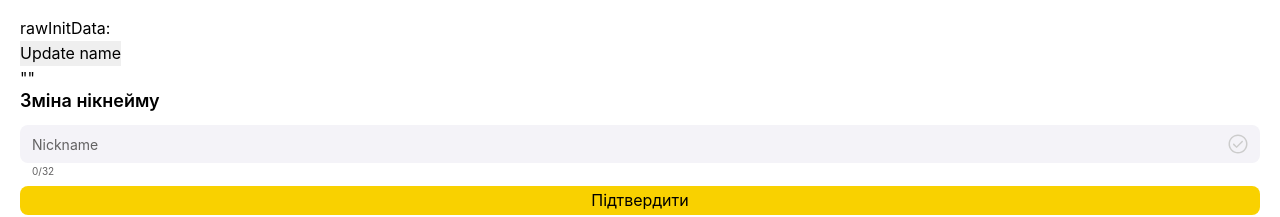
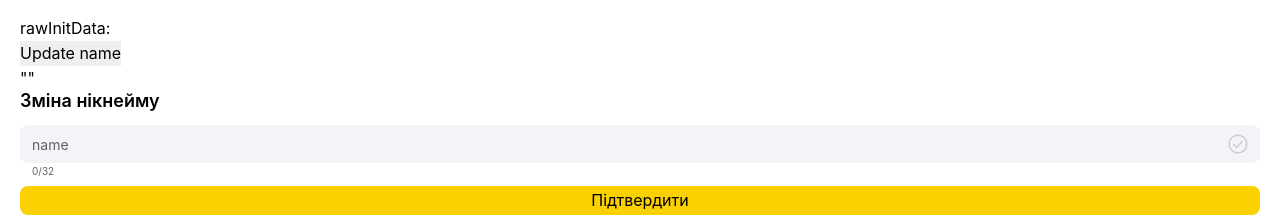
Before and after one commit to emfree94/test-game, a React (Vite) app: page /profile/settings/nickname in a window 1280 px wide. Shown: the top 217 px of the page. Built offline with nearby package versions, Linux system fonts and the light colour scheme.

Commit message:
add logic to change name

```diff
--- a/src/App.tsx
+++ b/src/App.tsx
@@ -1,4 +1,3 @@
-// src/App.tsx
 import { useEffect, useState } from 'react'
 import { useDispatch, useSelector } from 'react-redux'
 import { usePostTelegramDataMutation } from './features/api/apiSlice'
@@ -6,7 +5,6 @@ import { userData } from 'features/response/responseSlice'
 import { Outlet } from 'react-router-dom'
 import { Navigation } from '@components/Navigation/Navigation'
 import { useUpdateAccountNameMutation } from 'features/api/putSlice'
-import { any } from 'zod'
 
 declare global {
   interface Window {
@@ -31,15 +29,8 @@ export const App = () => {
       const initData = tg.initData
       setRawInitData(initData)
 
-      postTelegramData(initData)
-        .unwrap()
-        .then((response) => {
-          console.log('Response from API:', response)
-          dispatch(userData(response.data))
-        })
-        .catch((error) => {
-          console.error('Error during POST request:', error)
-        })
+      postTelegramData(initData).unwrap()
+      dispatch(userData(data.data))
     }
   }, [dispatch, postTelegramData])
 
--- a/src/components/buttons/button/Button.tsx
+++ b/src/components/buttons/button/Button.tsx
@@ -12,6 +12,7 @@ interface ButtonProps {
   buttonIcon?: string
   disabled?: boolean
   fontSize?: string
+  type?: 'submit' | 'button'
 }
 
 export const Button: React.FC<ButtonProps> = ({
@@ -25,9 +26,11 @@ export const Button: React.FC<ButtonProps> = ({
   buttonIcon,
   size,
   disabled,
+  type = 'button',
 }) => {
   return (
     <button
+      type={type}
       disabled={disabled}
       className={`button-component ${className} ${
         colorVariant && colorVariant
--- a/src/features/api/putSlice.ts
+++ b/src/features/api/putSlice.ts
@@ -6,7 +6,6 @@ export const putSlice = createApi({
   baseQuery: fetchBaseQuery({
     baseUrl: 'https://api.chuvachi.online/api',
     prepareHeaders: (headers) => {
-      // Додаємо токен авторизації, якщо він є в стані (state)
       const token = localStorage.getItem('token')
       if (token) {
         headers.set('Authorization', `Bearer ${token}`)
--- a/src/pages/changeNickname/ChangeNicknamePage.tsx
+++ b/src/pages/changeNickname/ChangeNicknamePage.tsx
@@ -7,9 +7,12 @@ import { zodResolver } from '@hookform/resolvers/zod'
 import { FC } from 'react'
 import { useNavigate } from 'react-router-dom'
 import './changeNicknamePage.scss'
+import { useUpdateAccountNameMutation } from 'features/api/putSlice'
+import { useDispatch } from 'react-redux'
+import { userData } from 'features/response/responseSlice'
 
 const schema = z.object({
-  nickname: z
+  name: z
     .string()
     .min(3, 'Name must be longer than 3 letters')
     .max(32, 'To long name'),
@@ -20,6 +23,23 @@ type FormData = z.infer<typeof schema>
 export const ChangeNicknamePage: FC = () => {
   const navigate = useNavigate()
   const methods = useForm()
+  const [updateAccountName, { isLoading, data, isError }] = useUpdateAccountNameMutation()
+  const dispatch = useDispatch()
+
+  const onSubmit = async (formData: FormData) => {
+    const payload = {
+      name: formData.name,
+      email: 'ruslan_test_ruslan@rr.rr',
+      phone: '+ (38) 067 123 4567',
+    }
+
+    try {
+     await updateAccountName(payload).unwrap()
+      dispatch(userData(data.data))
+    } catch (error: any) {
+      alert(isError)
+    }
+  }
 
   const handleEditClick = () => {
     navigate(-1)
@@ -32,13 +52,13 @@ export const ChangeNicknamePage: FC = () => {
     formState: { errors, isValid },
   } = useForm<FormData>({
     defaultValues: {
-      nickname: '',
+      name: '',
     },
     resolver: zodResolver(schema),
     mode: 'all',
     reValidateMode: 'onBlur',
   })
-  const valueInput = watch('nickname')
+  const valueInput = watch('name')
   const inputLength = valueInput ? valueInput.length : 0
 
   return (
@@ -46,20 +66,20 @@ export const ChangeNicknamePage: FC = () => {
       <Title text="Зміна нікнейму" marginBottom="14px" />
 
       <div className="form-block">
-        <form action="">
+      <form onSubmit={handleSubmit(onSubmit)}>
           <Input
-            {...register('nickname')}
-            errorMessage={errors.nickname?.message}
+            {...register('name')}
+            errorMessage={errors.name?.message}
             type="text"
             isValid={isValid}
-            placeholder="Nickname"
-            name="nickname"
+            placeholder="name"
+            name="name"
             inputLength={inputLength}
           />
         </form>
       </div>
 
-      <Button colorVariant="yellow" text="Підтвердити" marginBottom="8px" />
+      <Button type='submit' colorVariant="yellow" text="Підтвердити" marginBottom="8px" />
       <Button onClick={handleEditClick} text="Скасувати" />
     </div>
   )
```
